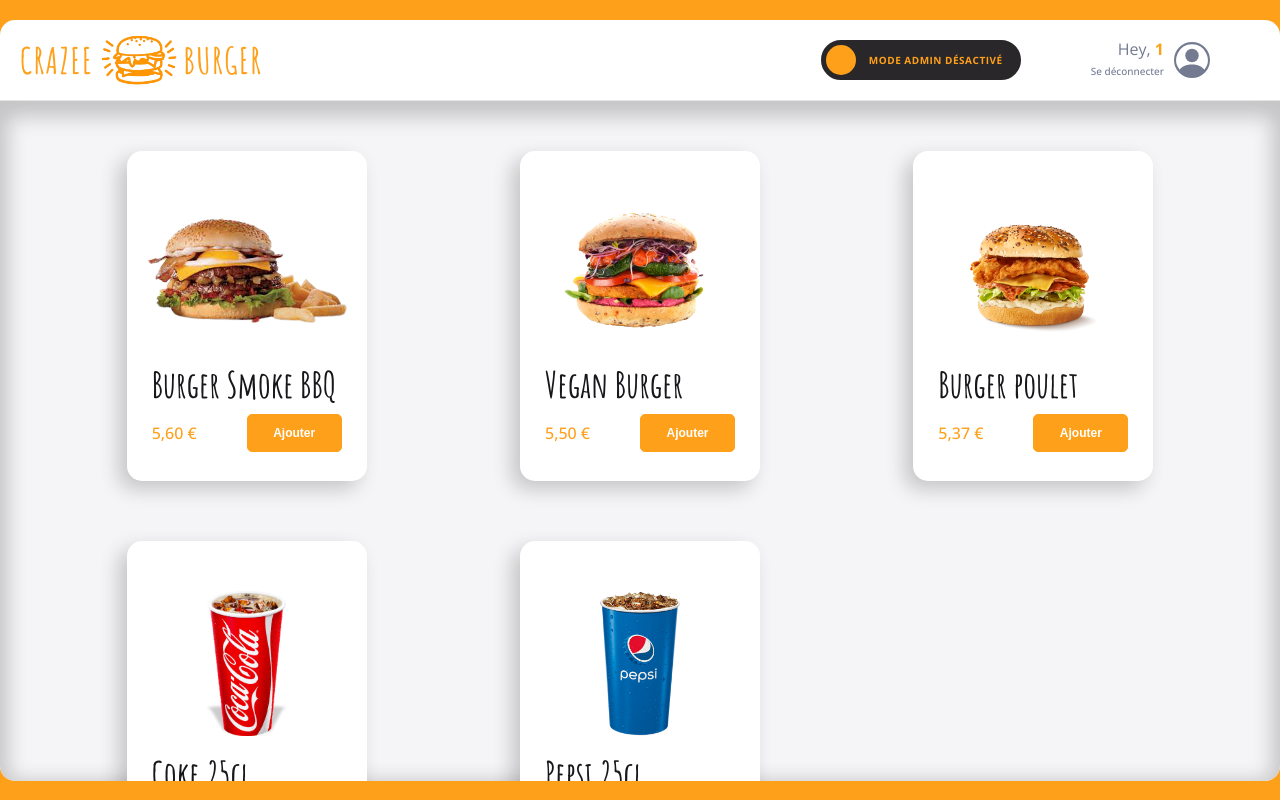
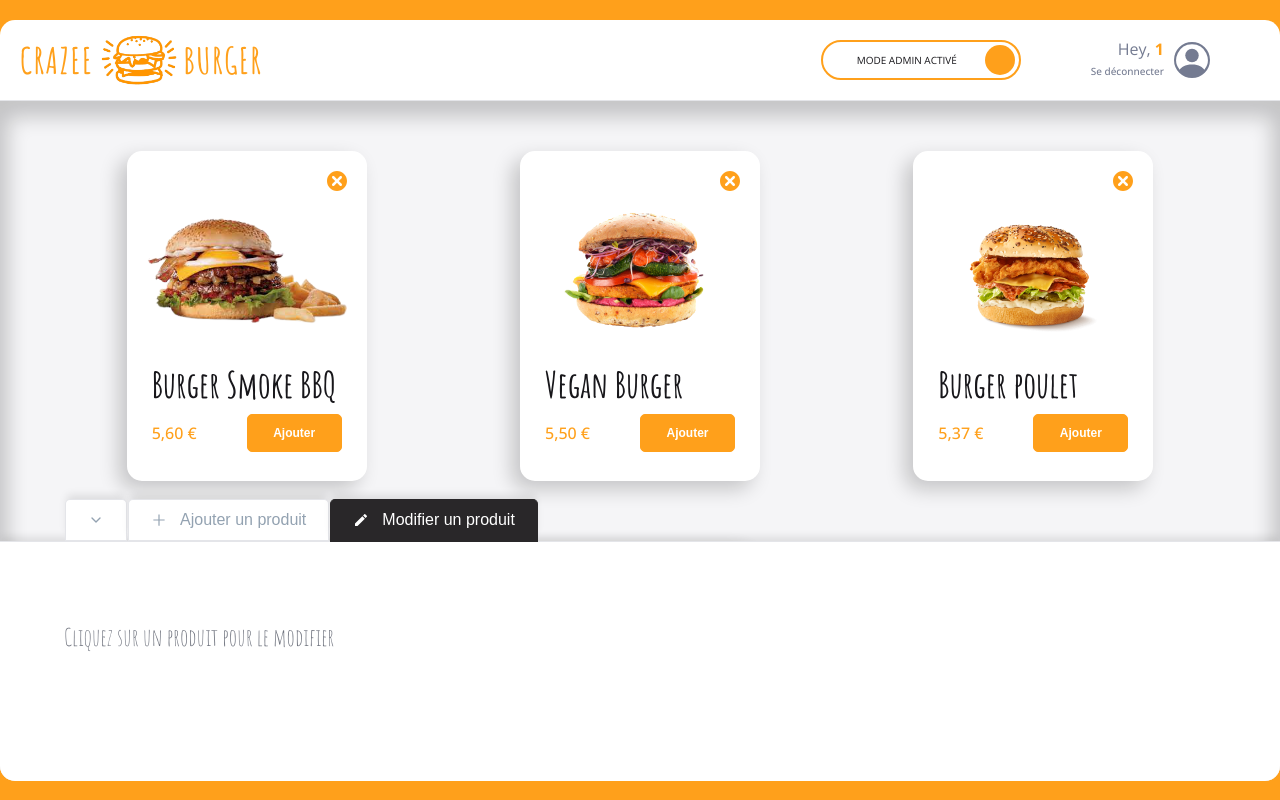
Before and after one commit to ImadeusF/crazee-burger, a React (Vite) app: page /order/1 in a window 1280 px wide. Built offline with nearby package versions, Linux system fonts and the light colour scheme.

Commit message:
💄F09: ADMIN > EditForm > Add HintMessage

```diff
--- a/src/components/pages/order/Main/Admin/AdminPanel/EditForm.jsx
+++ b/src/components/pages/order/Main/Admin/AdminPanel/EditForm.jsx
@@ -1,9 +1,10 @@
 import styled from "styled-components"
+import HintMessage from "./HintMessage";
 
 export default function EditForm() {
     return (
       <EditFormStyled>
-        EditForm
+       <HintMessage />
       </EditFormStyled>
     )
   }
--- /dev/null
+++ b/src/components/pages/order/Main/Admin/AdminPanel/HintMessage.jsx
@@ -0,0 +1,24 @@
+import styled from "styled-components";
+import { theme } from "../../../../../../themes";
+
+export default function HintMessage() {
+  return (
+    <HintMessageStyled>
+      <span>Cliquez sur un produit pour le modifier</span>
+    </HintMessageStyled>
+  );
+}
+
+const HintMessageStyled = styled.div`
+  display: flex;
+  align-items: center;
+  font-family: ${theme.fonts.family.stylish};
+  font-size: ${theme.fonts.size.P3};
+  color: ${theme.colors.greyDark};
+  position: relative;
+  top: 50px;
+
+  span {
+    margin-right: 10px;
+  }
+`;
--- a/src/components/pages/order/OrderPage.jsx
+++ b/src/components/pages/order/OrderPage.jsx
@@ -8,9 +8,9 @@ import { fakeMenu } from "../../../fakeData/fakeMenu";
 import { EMPTY_PRODUCT } from "./Main/Admin/AdminPanel/AddForm";
 
 export default function OrderPage() {
-  const [isModeAdmin, setIsModeAdmin] = useState(false);
+  const [isModeAdmin, setIsModeAdmin] = useState(true);
   const [isCollapsed, setIsCollapsed] = useState(false);
-  const [currentTabSelected, setCurrentTabSelected]= useState("add");
+  const [currentTabSelected, setCurrentTabSelected]= useState("edit");
   const [menu, setMenu] = useState(fakeMenu.MEDIUM);
   const [newProduct, setNewProduct] = useState(EMPTY_PRODUCT);
 
--- a/src/themes/index.js
+++ b/src/themes/index.js
@@ -50,6 +50,9 @@ const fonts = {
     bold: 700,
     heavy: 800,
   },
+  family: {
+    stylish: `"Amatic Sc", cursive`,
+  },
 };
 const gridUnit = 8;
 const borderRadius = {
@@ -63,7 +66,7 @@ const shadows = {
   subtle: "0px -6px 8px -2px rgba(0, 0, 0, 0.1)",
   medium: "-8px 8px 20px 0px rgb(0 0 0 / 20%)",
   strong: "0px 8px 20px 8px rgba(0, 0, 0, 0.2) inset",
-}
+};
 
 export const theme = {
   colors,
```
Also changed, not shown: 1 other file (tests, documents, lock files or other folders).
